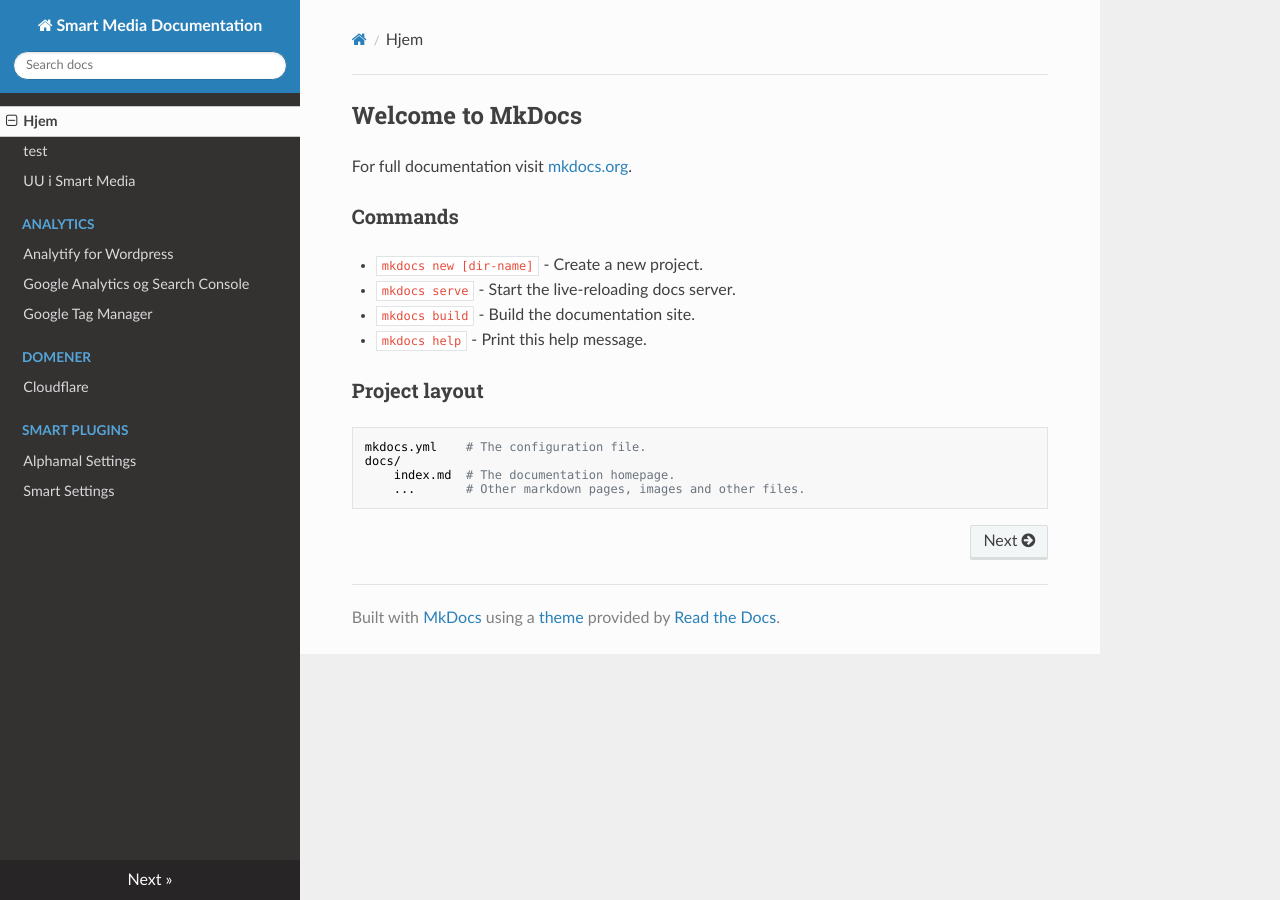
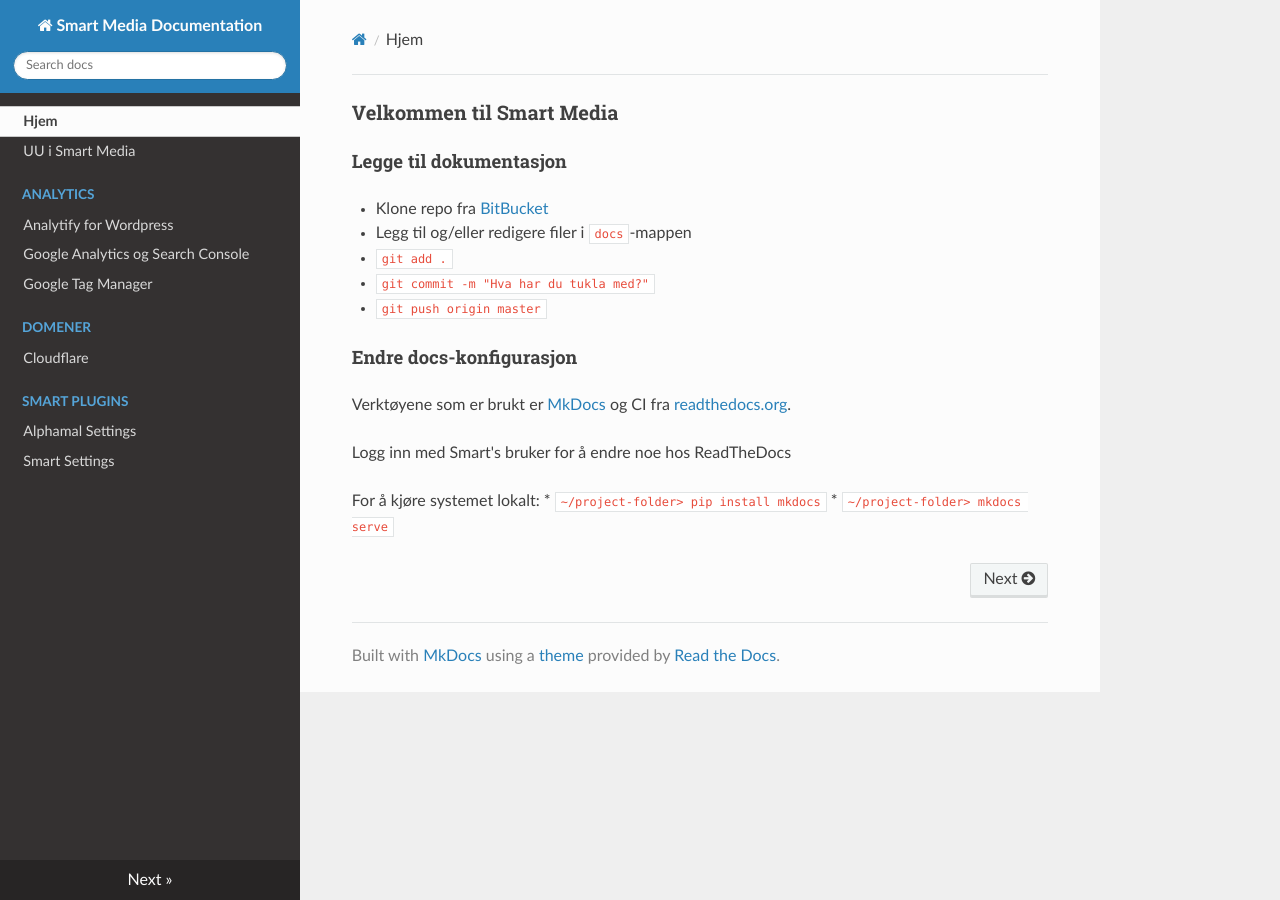
Before and after one commit to smasAS/readthedocs, an MkDocs documentation site: the page built from docs/index.md, in a window 1280 px wide. Built offline with MkDocs 1.6.1, drawn with Linux system fonts in a browser that asks for light colours; nearby versions of some CDN libraries.

Commit message:
usabale state

```diff
--- a/docs/index.md
+++ b/docs/index.md
@@ -2,20 +2,22 @@
 title: Hjem
 ---
 
-# Welcome to MkDocs
+## Velkommen til Smart Media
 
-For full documentation visit [mkdocs.org](https://mkdocs.org).
+### Legge til dokumentasjon
 
-## Commands
+* Klone repo fra [BitBucket](https://bitbucket.org/smartmediaas/readthedocs/)
+* Legg til og/eller redigere filer i  `docs`-mappen
+* `git add .`
+* `git commit -m "Hva har du tukla med?"`
+* `git push origin master`
 
-* `mkdocs new [dir-name]` - Create a new project.
-* `mkdocs serve` - Start the live-reloading docs server.
-* `mkdocs build` - Build the documentation site.
-* `mkdocs help` - Print this help message.
+### Endre docs-konfigurasjon
 
-## Project layout
+Verktøyene som er brukt er [MkDocs](https://www.mkdocs.org/) og CI fra [readthedocs.org](https://readthedocs.org).
 
-    mkdocs.yml    # The configuration file.
-    docs/
-        index.md  # The documentation homepage.
-        ...       # Other markdown pages, images and other files.
+Logg inn med Smart's bruker for å endre noe hos ReadTheDocs
+
+For å kjøre systemet lokalt:
+* `~/project-folder> pip install mkdocs`
+* `~/project-folder> mkdocs serve`
--- a/mkdocs.yml
+++ b/mkdocs.yml
@@ -4,5 +4,5 @@ docs_dir: docs
 markdown_extensions:
     - toc:
         baselevel: 2
-        toc_depth: "1-2"
+        toc_depth: 1-2
 theme: readthedocs
```
Also changed, not shown: docs/test.md (deleted, +0 -9 lines).
